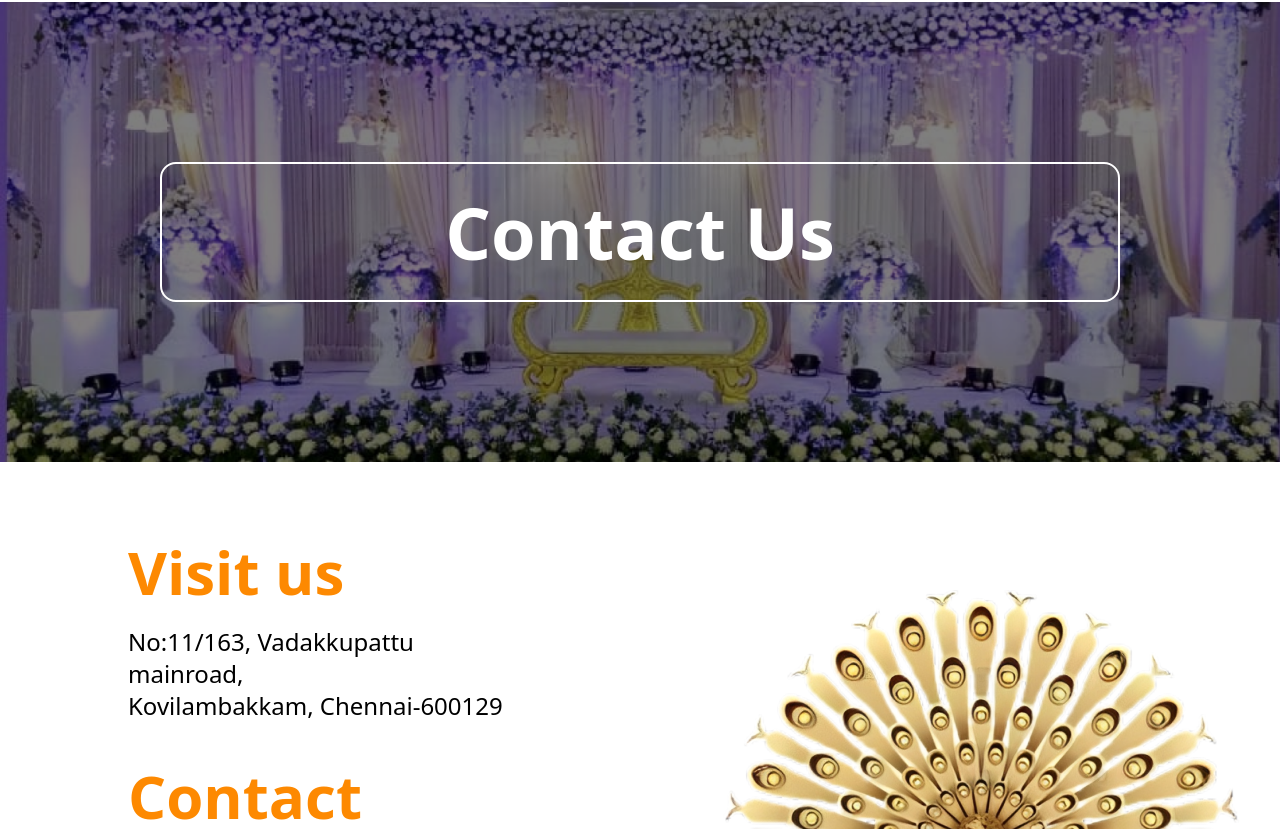
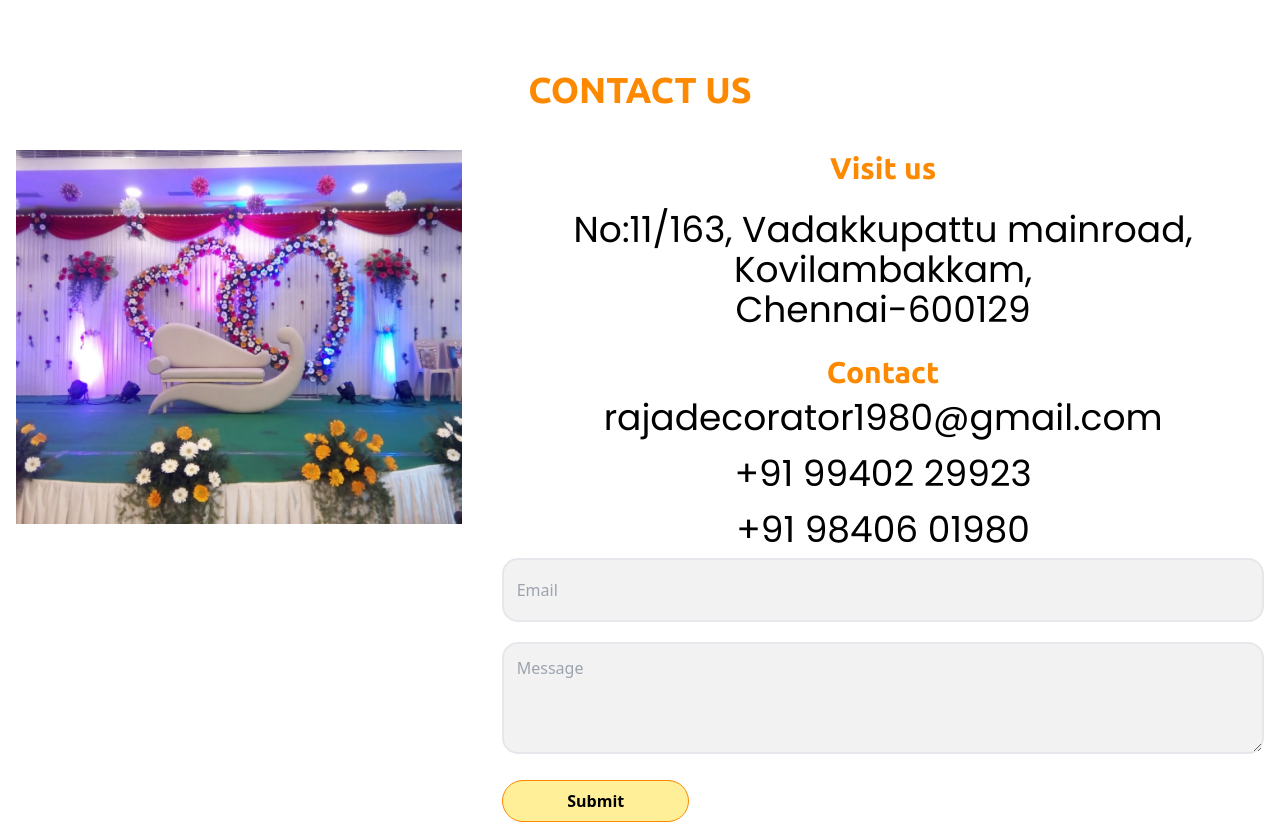
Before and after one commit to manicdon7/RajaDecors, a React (Create React App) app: page / in a window 1280 px wide. Shown: the part 3971-4800 px from the top of the page. Built offline with nearby package versions, Linux system fonts and the light colour scheme.

Commit message:
home page alignment updated

```diff
--- a/src/Components/Cards.js
+++ b/src/Components/Cards.js
@@ -7,7 +7,7 @@ import proffess from '../assets/professional.png';
 const Cards = () => {
   return (
     <div>
-        <div className='md:mx-16 mx-8 space-y-5 md:space-y-0 grid md:grid-cols-4 grid-cols-1'>
+        <div className='md:mx-16 mx-5 space-y-5 md:space-y-0 grid md:grid-cols-4 grid-cols-1'>
             <div className='border-gray-900 shadow-2xl drop-shadow-2xl rounded-2xl p-4 w-80 bg-blue-100'>
                 <img src={exp} alt='experience' className='mx-24 my-3'/>
                 <h1 className='text-3xl font-semibold text-center'>Wedding</h1>
--- a/src/Components/Footer.jsx
+++ b/src/Components/Footer.jsx
@@ -19,13 +19,13 @@ const Footer = () => {
             </div>
             <div className='text-center'>
                 <div className='text-[#FD8901] ubuntu-bold text-2xl'>Visit us</div>
-                <div className='poppins-regular text-2xl py-4'>
+                <div className='poppins-regular md:text-2xl text-xl py-4'>
                     No:11/163 vadakkupattu mainroad,kovilambakkam,<br/>chennai-600129
                 </div>
             </div>
             <div className='text-center'>
                 <div className='text-[#FD8901] ubuntu-bold text-2xl'>Contact</div>
-                <div className='poppins-regular text-2xl py-4'>
+                <div className='poppins-regular md:text-2xl text-xl py-4'>
                     <p>rajadecorator1980@gmail.com</p>
                     <p>+91 99402 29923</p>
                     <p>+91 98406 01980</p>
--- a/src/Components/Offer.js
+++ b/src/Components/Offer.js
@@ -7,15 +7,15 @@ import offer5 from '../assets/whatweoffer5.png'
 
 const Offer = () => {
   return (
-    <div className='grid md:grid-cols-3 grid-cols-1 gap-10 md:mx-32 mx-10 md:mt-40 mt-10    '>
-        <div className='w-80 m-5'>
+    <div className='grid md:grid-cols-3 grid-cols-1 gap-10 md:mx-32 mx-10 md:mt-40 mt-10'>
+        <div className='md:w-80 md:m-5 mx-3'>
             <p className='font-semibold text-4xl heading my-2 text-blue-700'>
             What We Offer
             </p>
             <h1 className='font-semibold text-2xl font-serif text-[#FD8901] my-2'>
             We Offer a Range of Event.
             </h1>
-            <p className='font-light md:text-lg poppins-regular my-2 text-left'>
+            <p className='font-light md:text-lg text-base poppins-regular my-2 text-left'>
             Lorem ipsum dolor sit amet consectetur adipiscing
             elit sed pharetra urna ac lobortis vestibulum nisl
             elit iaculis velit ac vulputate ante odio a sem cras
--- a/src/Components/Service.js
+++ b/src/Components/Service.js
@@ -10,7 +10,7 @@ const Service = () => {
                     <p className='md:text-3xl text-4xl heading text-blue-600 font-semibold text-center my-5 uppercase'>Services</p>
                     <p className='text-center text-[#FD8901] heading md:text-5xl text-2xl'>Services We Bring You</p>
                 </div>
-                <div className='grid md:grid-cols-3 gap-32 grid-cols-1 md:mx-32 mx-10 space-y-6 md:space-y-0 my-10'>
+                <div className='grid md:grid-cols-3 gap-32 grid-cols-1 md:mx-32 mx-5 space-y-6 md:space-y-0 my-10'>
                     <div className='w-80 shadow-2xl drop-shadow-2xl border-gray-800 rounded-3xl px-3 py-4 hover:scale-105 transition transform'>
                         <img src={bg5} alt='Decoration' className='w-[100%] h-60 rounded-md' height={100} width={100} />
                         <div>
--- a/src/Pages/Home.jsx
+++ b/src/Pages/Home.jsx
@@ -11,8 +11,7 @@ import hall from '../assets/hall.png';
 import Cards from '../Components/Cards';
 import Services from '../Components/Service';
 import Offer from '../Components/Offer';
-import Contactus from '../Components/Contactus';
-import peacock from '../assets/peacock.png';
+import contacting from '../assets/contactusimg.png';
 
 const Home = () => {
   const [bgIndex, setBgIndex] = useState(0);
@@ -27,7 +26,7 @@ const Home = () => {
   }, [backgrounds.length]);
 
   return (
-    <div className="relative h-3/4 pt-5 overflow-x-hidden">
+    <div className="relative h-3/4 pt-5">
       <div>
 
         <Carousel
@@ -80,7 +79,40 @@ const Home = () => {
           <Offer />
         </div>
         <div>
-          <Contactus />
+            <div className='mx-4 my-20'>
+                <div>
+                    <p className='text-4xl text-center text-[#FD8901] ubuntu-bold'>
+                        CONTACT US
+                    </p>
+                </div>
+                <div className='flex md:justify-center md:gap-10 md:flex-row flex-col'>
+                    <div className=''>
+                        <img src={contacting} alt='contactimg' className='py-10 rounded-2xl' />
+                    </div>
+                    <div className='py-10'>
+                        <div>
+                            <p className='text-[#FD8901] ubuntu-bold text-3xl text-center'>Visit us</p>
+                        </div>
+                        <p className='poppins-regular md:text-4xl text-xl text-center py-6'>
+                        No:11/163, Vadakkupattu mainroad, Kovilambakkam,
+                        <br/>Chennai-600129
+                        </p>
+
+                        <div className=''>
+                            <p className='text-[#FD8901] ubuntu-bold text-3xl text-center'>Contact</p>
+                            <div className='poppins-regular md:text-4xl text-xl text-center py-2'>rajadecorator1980@gmail.com</div>
+                            <p className='poppins-regular md:text-4xl text-xl text-center py-2'>+91 99402 29923</p>
+                            <p className='poppins-regular md:text-4xl text-xl text-center py-2'>+91 98406 01980</p>
+                            <div className='space-y-5'>
+                                <input placeholder='   Email' className='w-80 h-16 md:w-full py-2 rounded-2xl border-2 hover:border-[#FD8901] bg-[#F2F2F2]' /> <br />
+                                <textarea placeholder='   Message' className='py-3 h-28 w-80 md:w-full rounded-2xl border-2 hover:border-[#FD8901] bg-[#F2F2F2]' /> <br/>
+                                <button className='border border-[#FD8901] bg-[#FFEF99] hover:bg-[#FD8901] hover:text-white px-16 py-2 my-5 rounded-3xl font-semibold'>Submit</button>
+                            </div>
+
+                        </div>
+                    </div>
+                </div>
+            </div>
         </div>
       </div>
     </div>
```
